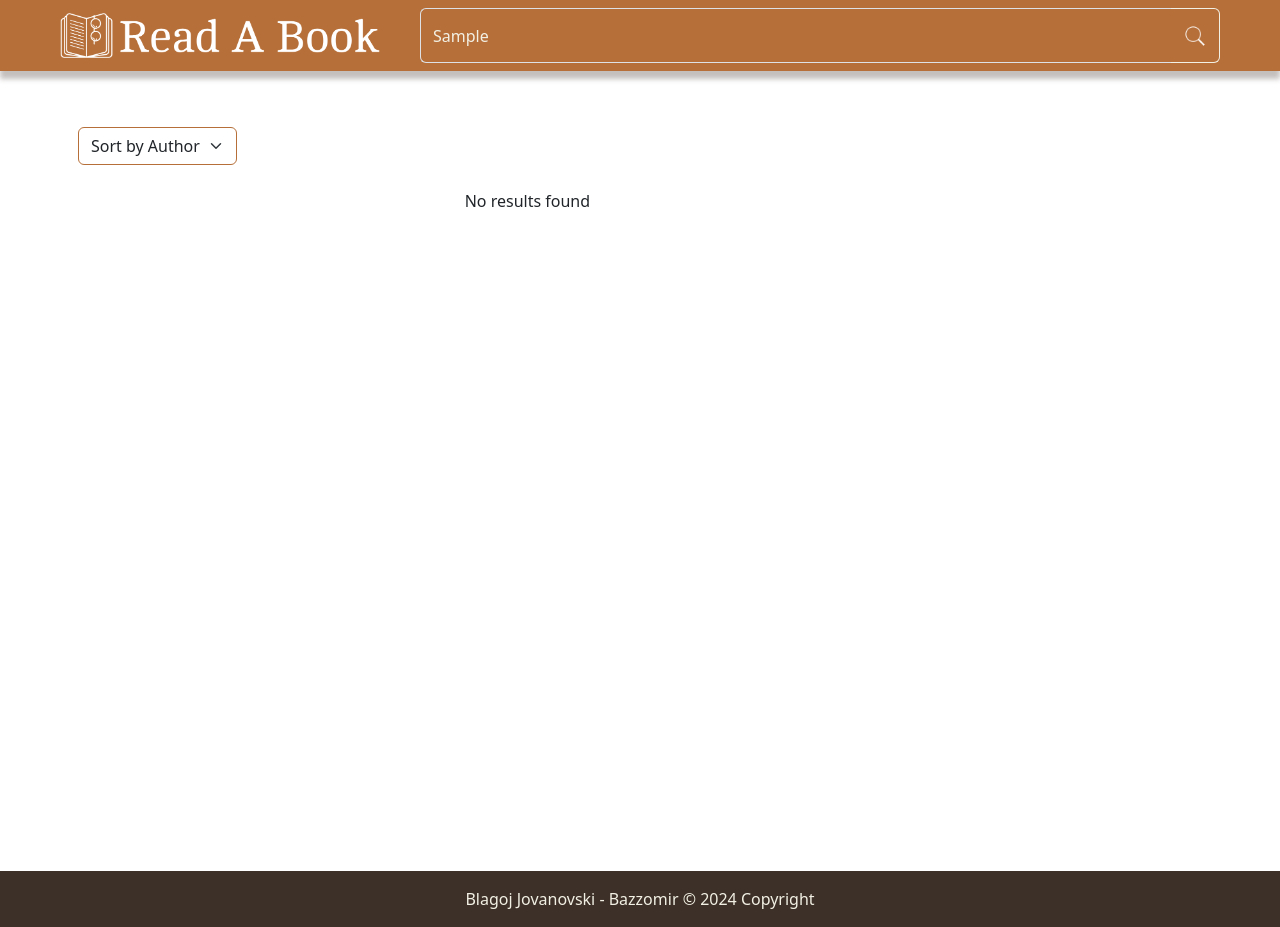
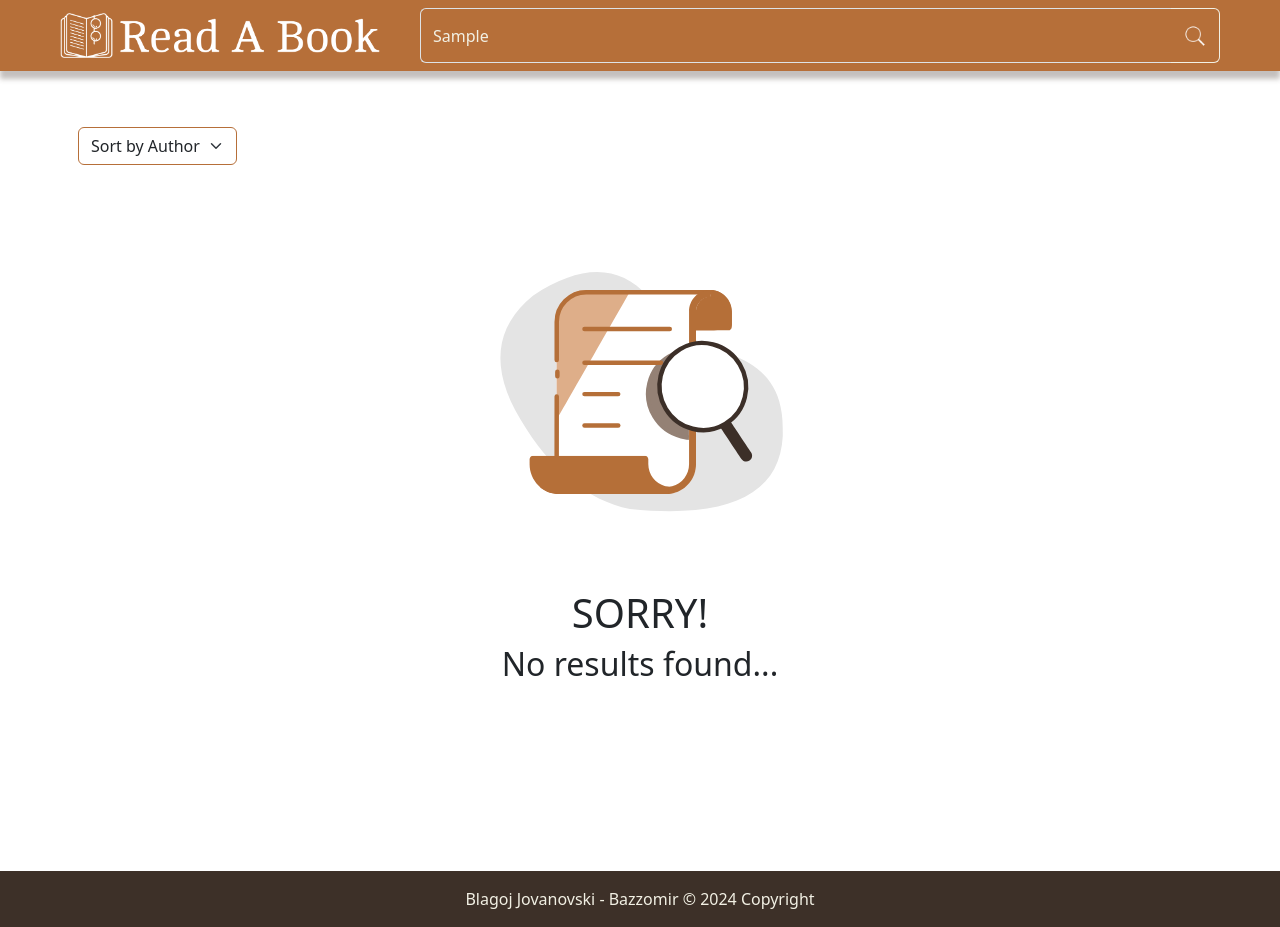
Before and after one commit to Bazzomir/book-search-app, a React (Create React App) app in the folder read-a-book/: page / in a window 1280 px wide. Both pictures are taken after typing "Sample" into the empty fields and a click on the button 1195 px from the left and 35 px from the top of the page. Built offline with nearby package versions, Linux system fonts and the light colour scheme.

Commit message:
added animation

```diff
--- a/read-a-book/package.json
+++ b/read-a-book/package.json
@@ -11,6 +11,7 @@
     "react": "^18.3.1",
     "react-bootstrap": "^2.10.4",
     "react-dom": "^18.3.1",
+    "react-lottie": "^1.2.4",
     "react-scripts": "5.0.1",
     "web-vitals": "^2.1.4"
   },
--- a/read-a-book/src/components/component/pages/Homepage.jsx
+++ b/read-a-book/src/components/component/pages/Homepage.jsx
@@ -3,6 +3,8 @@ import Papa from 'papaparse';
 import Card from '../Card';
 import Header from '../Header';
 import Footer from '../Footer';
+import Lottie from 'react-lottie';
+import noResultsFound from '../../../assets/image/noResultsFound.json';
 
 export default function Homepage() {
     const [data, setData] = useState([]);
@@ -87,6 +89,15 @@ export default function Homepage() {
         return 0;
     });
 
+    const defaultOptions = {
+        loop: true,
+        autoplay: true,
+        animationData: noResultsFound,
+        rendererSettings: {
+            preserveAspectRatio: "xMidYMid slice"
+        }
+    };
+
     return (
         <>
             <Header onSearch={handleSearch} />
@@ -106,7 +117,16 @@ export default function Homepage() {
                                     <Card key={index} book={book} searchBook={searchBook} />
                                 ))
                             ) : (
-                                <p>No results found</p>
+                                <div className="row justify-content-center align-items-center">
+                                    <Lottie
+                                        className="col-12"
+                                        options={defaultOptions}
+                                        height={400}
+                                        width={400}
+                                    />
+                                    <h1 className="col-12 text-center">SORRY!</h1>
+                                    <h2 className="col-12 text-center">No results found...</h2>
+                                </div>
                             )}
                         </div>
                     </div>
```
Also changed, not shown: 1 other file (tests, documents, lock files or other folders).
